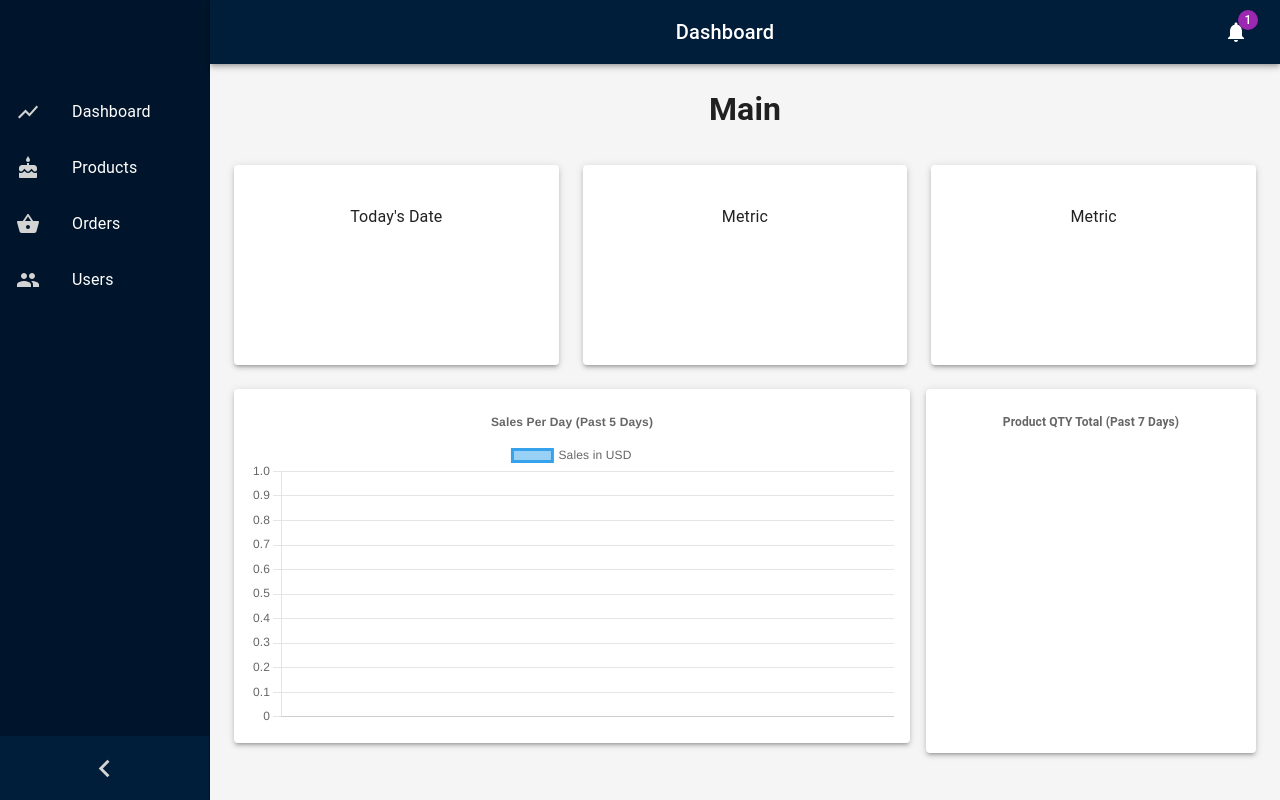
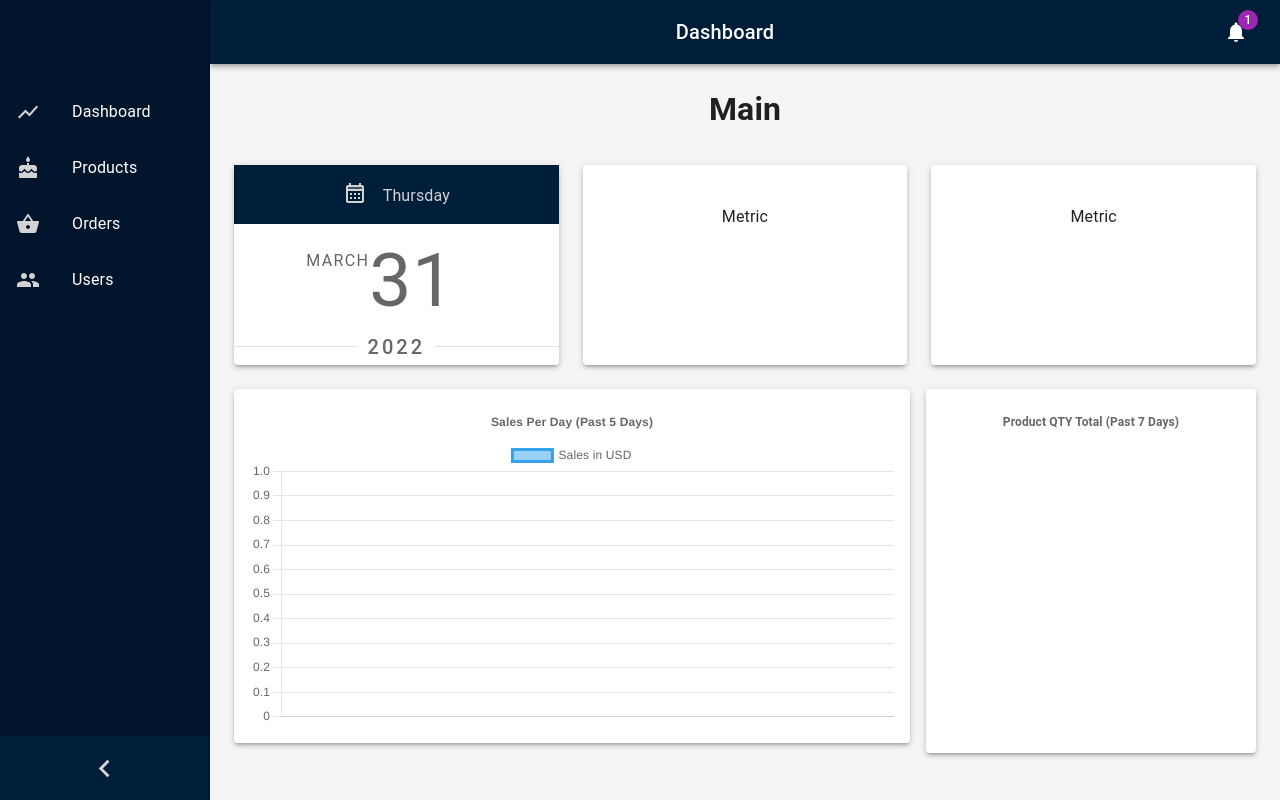
Before and after one commit to ccrju20/dashboard-app, a React (Create React App) app: page / in a window 1280 px wide. Built offline with nearby package versions, Linux system fonts and the light colour scheme; no server answers.

Commit message:
added date component to main page

```diff
--- a/src/components/MainPage/MainPage.tsx
+++ b/src/components/MainPage/MainPage.tsx
@@ -1,9 +1,23 @@
 import React from "react";
-import { Grid, Paper, Container } from "@mui/material";
+import {
+  Grid,
+  Paper,
+  Container,
+  Typography,
+  DialogTitle,
+  Divider,
+  Box,
+} from "@mui/material";
 import LineGraph from "./LineGraph";
 import PieChart from "./PieChart";
+import CalendarMonthTwoToneIcon from "@mui/icons-material/CalendarMonthTwoTone";
 
 const MainPage = () => {
+  const month = new Date().toLocaleString("default", { month: "long" });
+  const day = new Date().getDate();
+  const year = new Date().getFullYear();
+  const dayOfWeek = new Date().toLocaleString("default", { weekday: "long" });
+
   return (
     <>
       <h1>Main</h1>
@@ -14,13 +28,61 @@ const MainPage = () => {
             <Paper
               elevation={3}
               sx={{
-                p: 5,
-                display: "flex",
-                flexDirection: "column",
                 height: 200,
               }}
             >
-              Today's Date
+              <Grid container>
+                <Grid item xs={12}>
+                  <Grid
+                    container
+                    justifyContent="center"
+                    sx={{ backgroundColor: "#001D3A", color: "lightgrey" }}
+                  >
+                    <DialogTitle>
+                      <Typography sx={{ fontSize: 16 }}>
+                        <CalendarMonthTwoToneIcon
+                          sx={{ marginRight: 2, marginBottom: -0.5 }}
+                        />
+                        {dayOfWeek}
+                      </Typography>
+                    </DialogTitle>
+                  </Grid>
+                </Grid>
+                <Grid item xs={12}>
+                  <Grid container>
+                    <Grid
+                      item
+                      xs={5}
+                      container
+                      justifyContent="flex-end"
+                      mt={2}
+                    >
+                      <Typography
+                        sx={{ fontSize: 16 }}
+                        color="text.secondary"
+                        variant="overline"
+                        // mr={2}
+                      >
+                        {month}
+                      </Typography>
+                    </Grid>
+                    <Grid item xs={7} container justifyContent="flex-start">
+                      <Typography color="text.secondary" sx={{ fontSize: 75 }}>
+                        {day}
+                      </Typography>
+                    </Grid>
+                  </Grid>
+                </Grid>
+              </Grid>
+              <Box justifyContent="center" mt={-0.75}>
+                <Typography
+                  sx={{ letterSpacing: 3 }}
+                  color="text.secondary"
+                  variant="h6"
+                >
+                  <Divider> {year}</Divider>
+                </Typography>
+              </Box>
             </Paper>
           </Grid>
 
```
